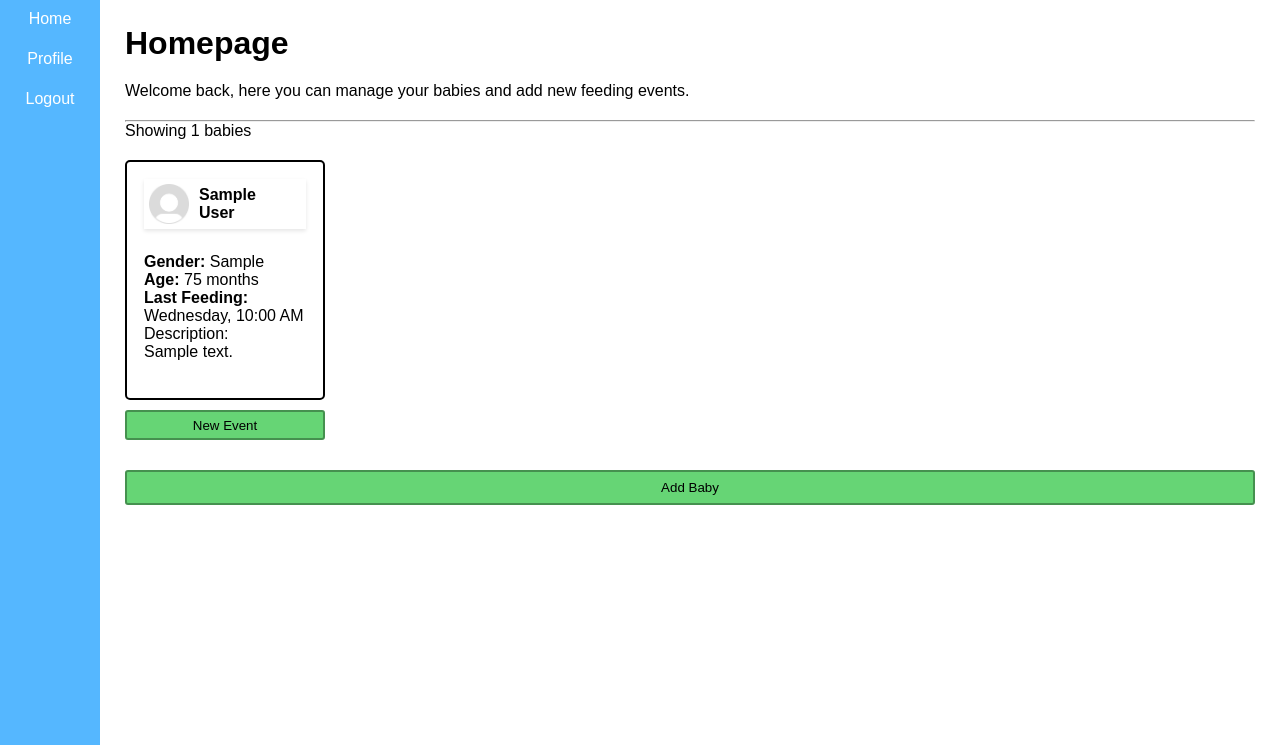
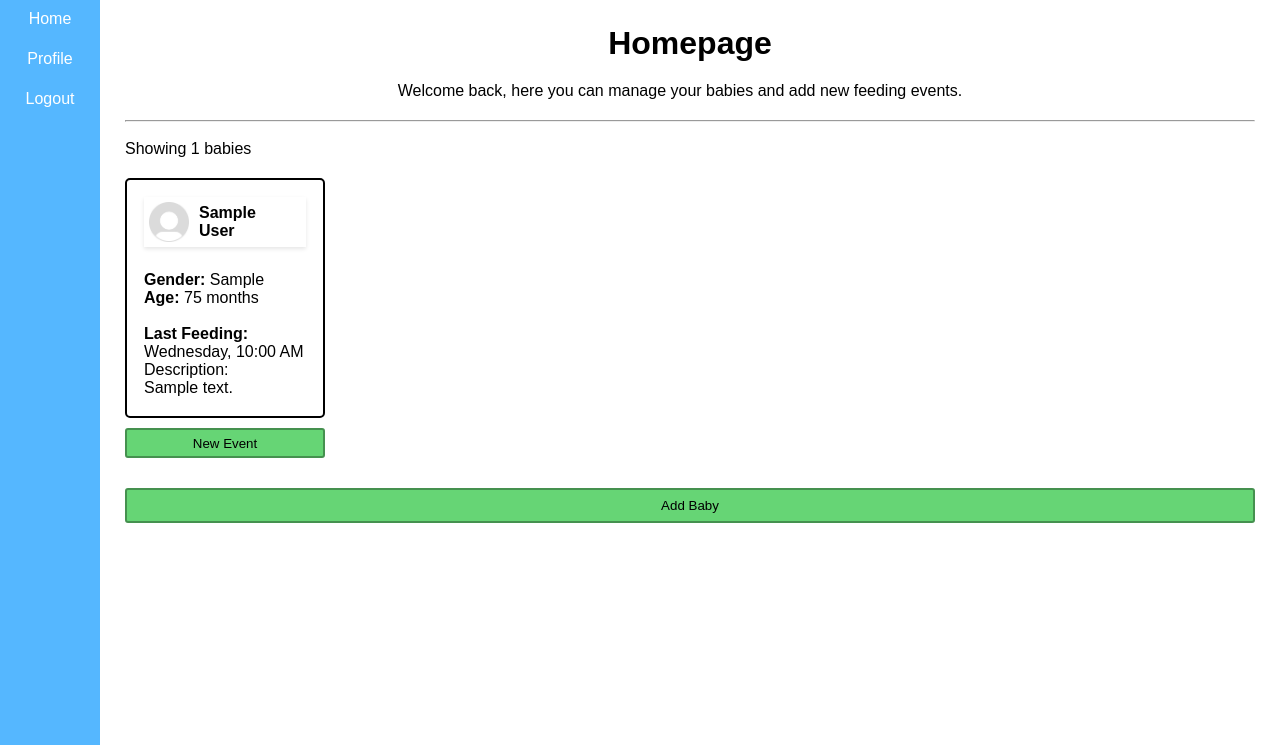
Before and after one commit to nabl2290/cspb-3308-team-5-project, a Flask app: page /user/1/dashboard in a window 1280 px wide. Shown: the part 55-800 px from the top of the page. Run offline with Flask 3, Linux system fonts and the light colour scheme; the visitor is signed in with stand-in values (Sample User, id 1); tables that the repository leaves empty hold one stand-in row (values such as "Sample post").

Commit message:
Walked through dashboard and confirmed that all links are working for all links on page. Cleaned up some styling and fixed ordering bug for feeding event and also added character limit to 40 chars so it doesn't go passed bounds of baby cards.

```diff
--- a/app.py
+++ b/app.py
@@ -164,9 +164,9 @@ def dashboard(user_id):
     current_date = date.today()
     recent_feeding_evts = {}
     for baby in babies:
-        latest = FeedingEvent.query.filter_by(child_id=baby.id).order_by(FeedingEvent.timestamp).first()
+        latest = FeedingEvent.query.filter_by(child_id=baby.id).order_by(FeedingEvent.timestamp.desc()).first()
         recent_feeding_evts[baby.id] = latest
-    # TODO: Add dashboard template with user-specific data
+    # dashboard template with user-specific data
     #  (e.g., list of children, recent feeding events)
     return render_template('dashboard.html', user=user, babies=babies, current_date=current_date, recent_feedings=recent_feeding_evts)
 
--- a/static/css/dashboard.css
+++ b/static/css/dashboard.css
@@ -1,10 +1,10 @@
-/* .dashboard-h1{
-    color: green;
-} */
+.dashboard-header h1{
+    text-align: center;
+}
 
-.dashboard-user-info p{
+.dashboard-header p{
+    text-align: center;
     padding: 20px 20px 20px 0px;
-
 }
 
 .dashboard-user-icon {
--- a/templates/dashboard.html
+++ b/templates/dashboard.html
@@ -6,16 +6,12 @@
 
 {% block content %}
 
-<div class = "dashboard-user-info">
+<div class = "dashboard-header">
     <h1 class="dashboard-h1">Homepage</h1>
-    <!-- <img src="{{ url_for('static', filename='images/Default_pfp.jpg') }}" alt="User Icon" class="dashboard-user-icon"> -->
-    <!-- <span>{{ user.first_name }} {{ user.last_name }}</span> -->
-    <!-- <br> -->
     <p>Welcome back, here you can manage your babies and add new feeding events.</p>
     <hr>
-    <span>Showing
-         {{ babies|length }} babies</span>
-
+    <br>
+    <span>Showing {{ babies|length }} babies</span>
 </div>
 
 
@@ -41,16 +37,17 @@
                             <p> <strong>Gender:</strong> {{ baby.gender }} </p>
                             <p> <strong>Age:</strong> {{ (current_date - baby.dob).days // 30 }} months</p>
                             <div>
+                                <br>
                                 <p><strong>Last Feeding:</strong></p>
                                 <p>{{ feeding_event.timestamp.strftime("%A, %I:%M %p") if feeding_event else "No feeding events" }}</p>
-                                <p>Description: <br>{{ feeding_event.description if feeding_event else "No description available" }}</p>
+                                <p>Description: <br>{{ (feeding_event.description if feeding_event else "No description available") | truncate(40, killwords=False, end='...') }}</p>
                             </div>
                         </td>
                     </tr>
 
                 </table>
             </card>
-            <button type="submit" class="dashboard-baby-fevent-button" onclick="window.location.href='{{ url_for('create_feeding_event', child_id=baby.id) }}'">New Event</button>
+            <button type="submit" class="dashboard-baby-fevent-button" onclick="window.location.href='{{ url_for('new_feeding_event') }}'">New Event</button>
         </div>
 
     {% endfor %}
```
